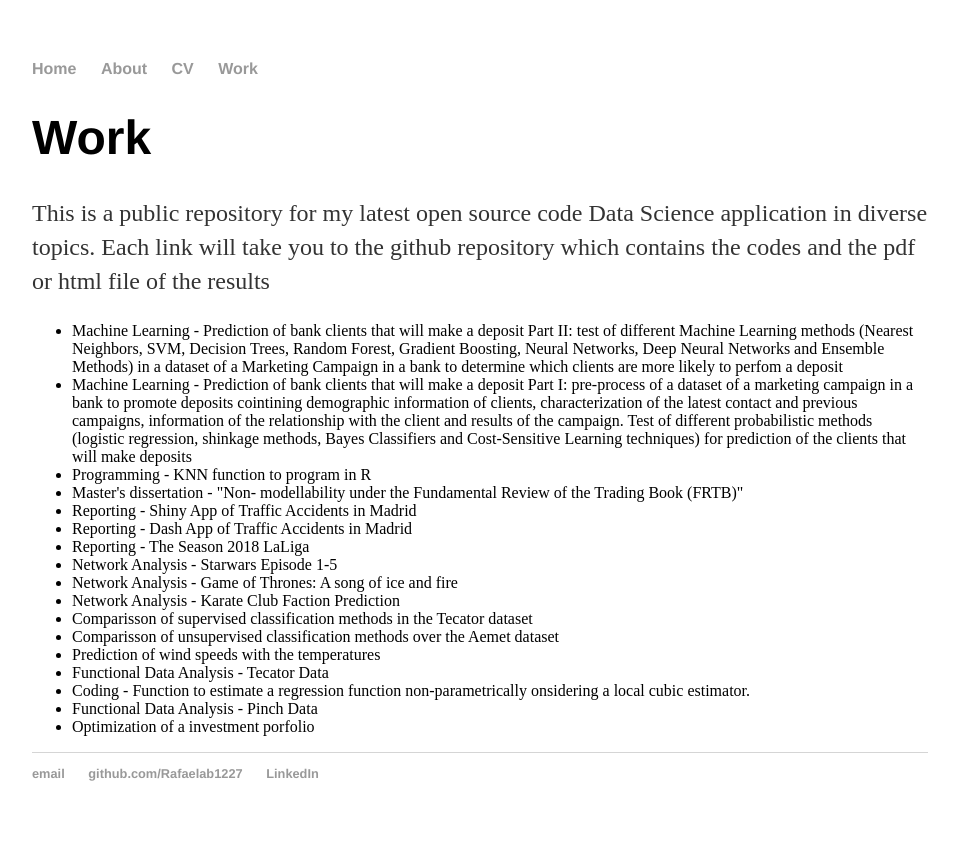
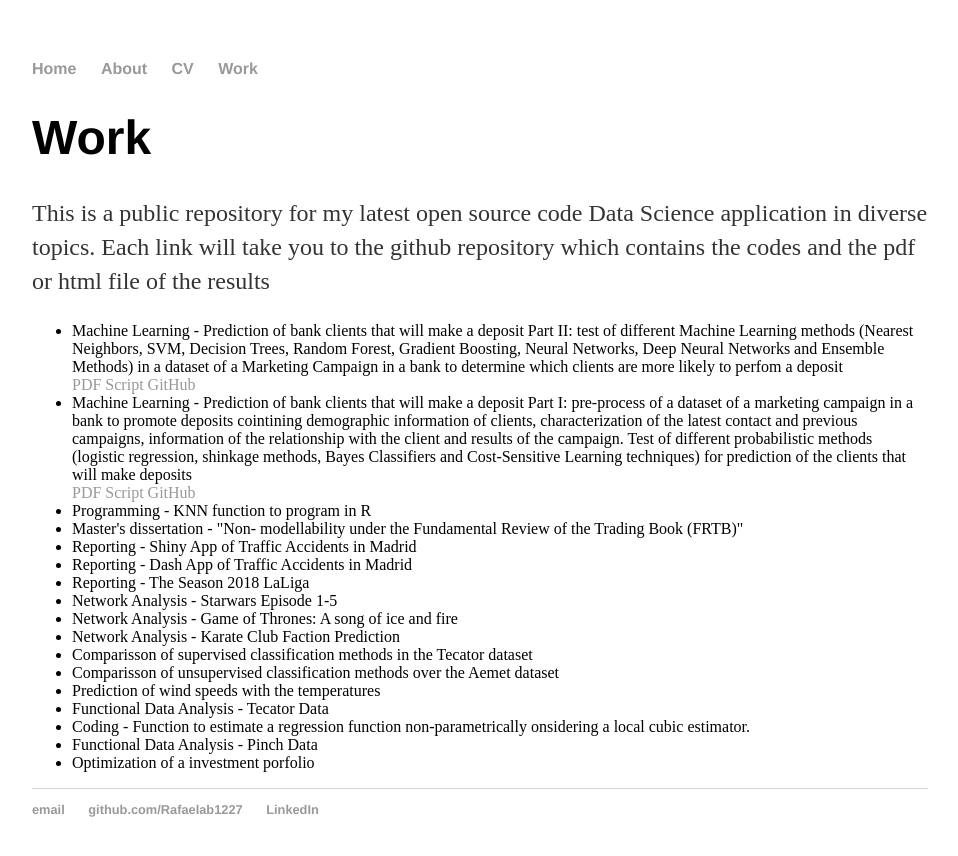
Before and after one commit to Rafaelab1227/Rafaelab1227.github.io, a Jekyll site: the page built from work/index.html, in a window 1280 px wide. Shown: the top 856 px of the page, without its empty margins (160-1118 px from the left). Built offline with Jekyll 4.4.1, drawn with Linux system fonts in a browser that asks for light colours.

Commit message:
Update index.html links

```diff
--- a/work/index.html
+++ b/work/index.html
@@ -12,12 +12,22 @@ title: work
 			Gradient Boosting, Neural Networks, Deep Neural Networks and Ensemble Methods)
 			in a dataset of a Marketing Campaign in a bank to determine which
 			clients are more likely to perfom a deposit</li>
+
+		<a href="https://github.com/Rafaelab1227/Banks-customers-prediction/blob/main/Bank's%20customers%20prediction%20-%20Probabilistic%20methods.pdf">PDF</a>
+		<a href="https://github.com/Rafaelab1227/Banks-customers-prediction/blob/main/Script%20-%20Probabilistic%20methods.R">Script</a>
+		<a href="https://github.com/Rafaelab1227/Banks-customers-prediction">GitHub</a>
+
 		<li>Machine Learning - Prediction of bank clients that will make a deposit Part I: pre-process of a dataset of a marketing
 			campaign in a bank to promote deposits cointining demographic information of clients,
 			characterization of the latest contact and previous campaigns,
 			information of the relationship with the client and results of the campaign. Test of different
 			probabilistic methods (logistic regression, shinkage methods, Bayes Classifiers and Cost-Sensitive Learning techniques)
 			for prediction of the clients that will make deposits</li>
+
+		<a href="https://github.com/Rafaelab1227/Banks-customers-prediction/blob/main/Bank's%20customers%20prediction%20-%20Machine%20Learning%20methods.pdf">PDF</a>
+		<a href="https://github.com/Rafaelab1227/Banks-customers-prediction/blob/main/Script%20-%20Machine%20Learning%20methods.R">Script</a>
+		<a href="https://github.com/Rafaelab1227/Banks-customers-prediction">GitHub</a>
+
 		<li>Programming - KNN function to program in R</li>
 		<li>Master's dissertation - "Non- modellability under the Fundamental Review of the Trading Book (FRTB)"</li>
 		<li> Reporting - Shiny App of Traffic Accidents in Madrid </li>
```
